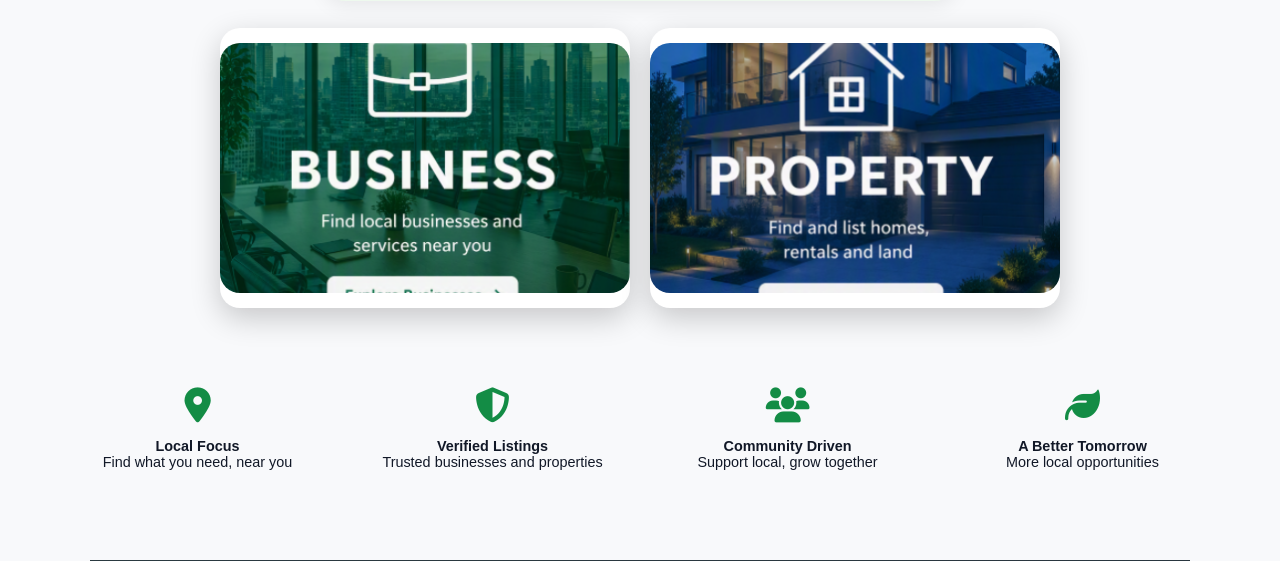
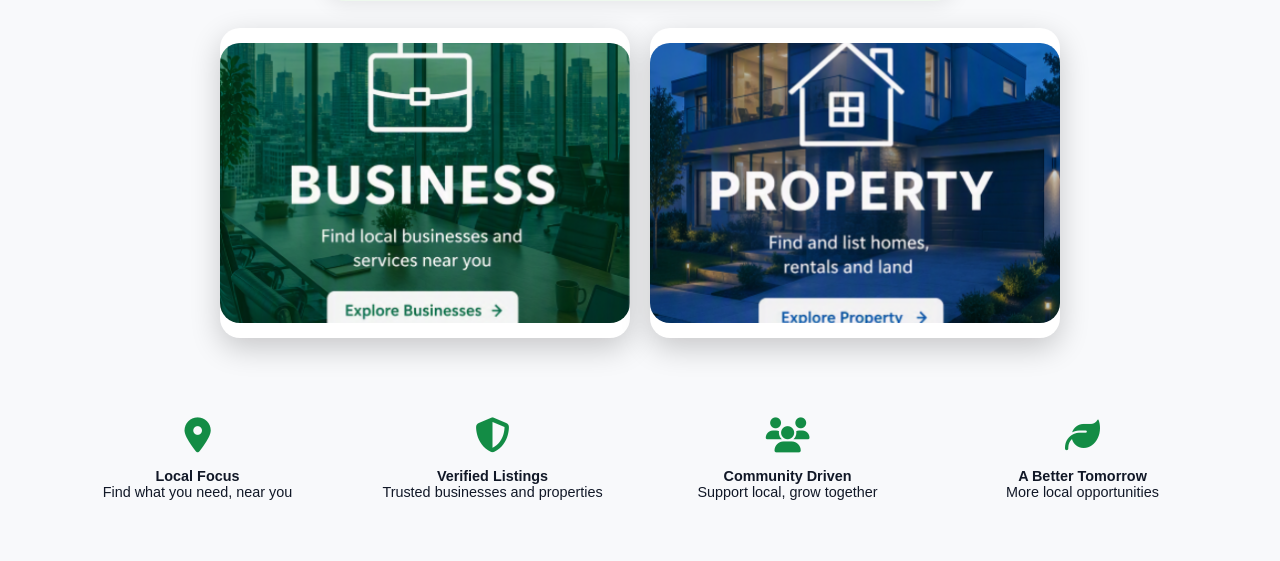
Before and after one commit to Richieelzb/wallawalla, a Flask app: page / in a window 1280 px wide. Shown: the part 562-1123 px from the top of the page. Run offline with Flask 3, Linux system fonts and the light colour scheme; some libraries are stand-ins or nearby versions.

Commit message:
create homepage

```diff
--- a/static/css/style.css
+++ b/static/css/style.css
@@ -1709,8 +1709,8 @@ body{
 }
 
 .card-image {
-    width: 90%;
-    height: auto;
+    width: 110%;
+    height: 110%;
     display: block;
     margin: 15px auto;
     border-radius: 20px; /* rounded corners on image */
@@ -2164,7 +2164,7 @@ body{
 
 .card-image{
     width:100%;
-    height:250px;
+    height:280px;
     object-fit:cover;
     display:block;
     border-radius:20px;
```
